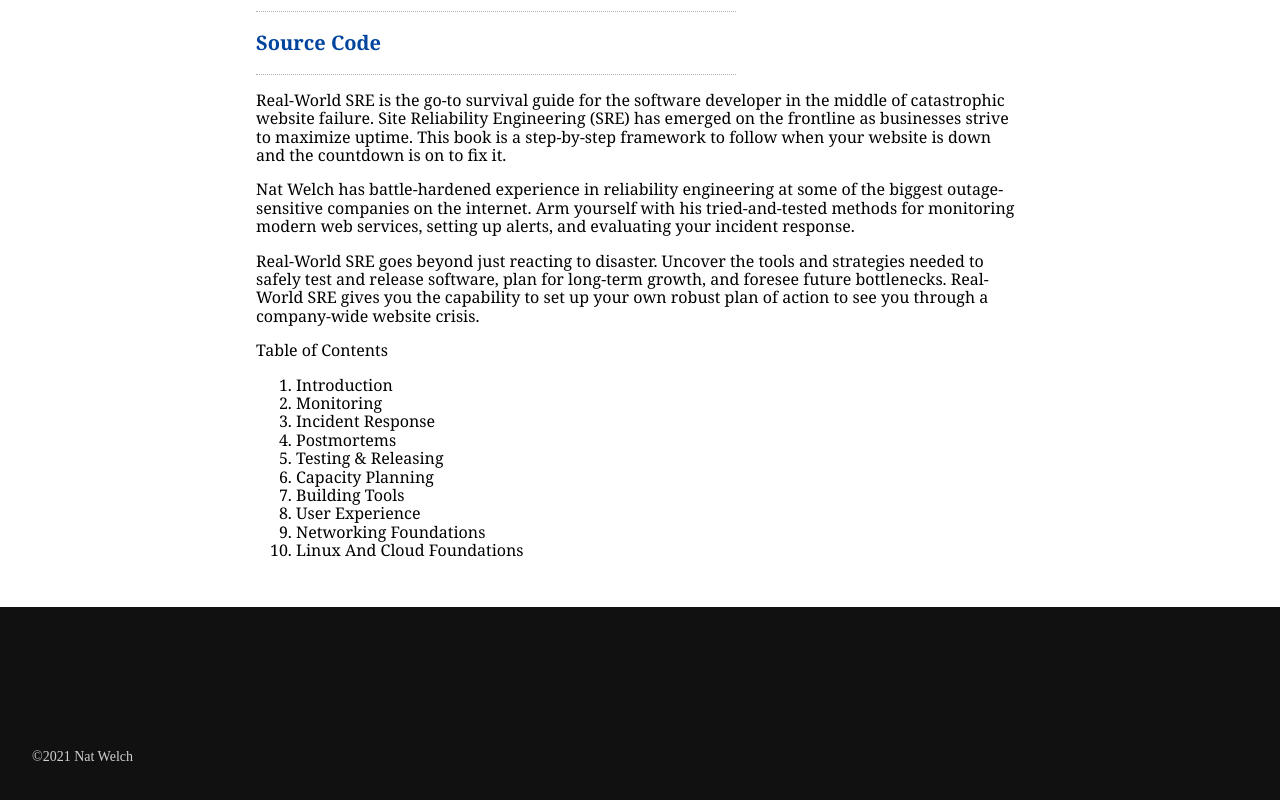
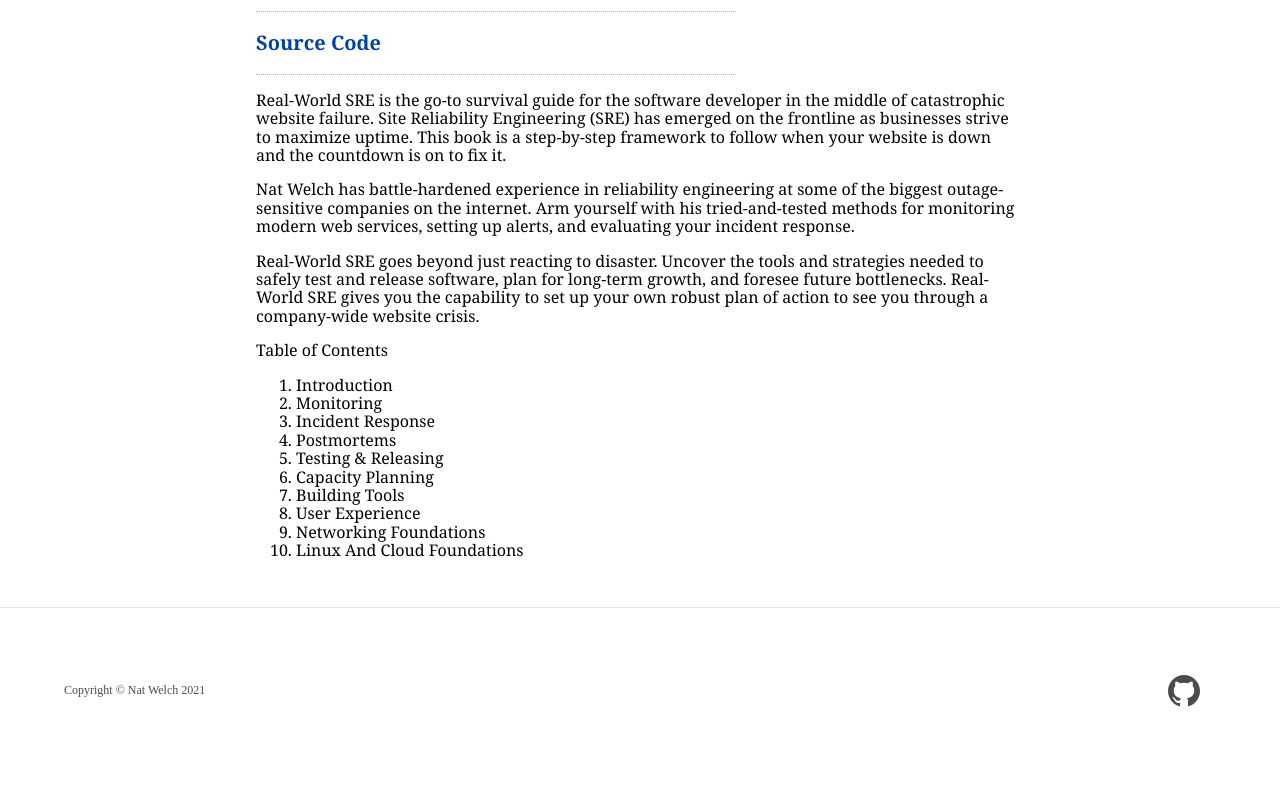
Before and after one commit to icco/realworldsre.com, a Next.js app: page / in a window 1280 px wide. Shown: the part 658-1458 px from the top of the page. After the commit the page ends 1436 px from the top, so only its background shows below. Built offline with nearby package versions, Linux system fonts and the light colour scheme.

Commit message:
better footer

```diff
--- a/components/Layout.tsx
+++ b/components/Layout.tsx
@@ -16,11 +16,26 @@
 
     {children}
 
-    <footer className="bg-near-black white-80 pv5 pv6-l ph4">
-      <p className="f6">
-        <span className="dib mr4 mr5-ns">©2021 Nat Welch</span>
+
+  <footer className="pa4 pa5-l black-70 bt b--black-10">
+  <div className="dt dt--fixed w-100" >
+    <div className="dn dtc-ns v-mid">
+      <p className="f7 black-70 dib pr3 mb3">
+      Copyright © Nat Welch 2021
       </p>
-    </footer>
+    </div>
+    <div className="db dtc-ns black-70 tc tr-ns v-mid">
+      <a href="https://github.com/icco/realworldsre.com" className="link dim dib mr3 black-70">
+<svg  className="db w2 h2" x="0px" y="0px" viewBox="0 0 16 16"  xmlns="http://www.w3.org/2000/svg" fill="currentColor" fill-rule="evenodd" clip-rule="evenodd" stroke-linejoin="round" stroke-miterlimit="1.414"><path d="M8 0C3.58 0 0 3.582 0 8c0 3.535 2.292 6.533 5.47 7.59.4.075.547-.172.547-.385 0-.19-.007-.693-.01-1.36-2.226.483-2.695-1.073-2.695-1.073-.364-.924-.89-1.17-.89-1.17-.725-.496.056-.486.056-.486.803.056 1.225.824 1.225.824.714 1.223 1.873.87 2.33.665.072-.517.278-.87.507-1.07-1.777-.2-3.644-.888-3.644-3.953 0-.873.31-1.587.823-2.147-.083-.202-.358-1.015.077-2.117 0 0 .672-.215 2.2.82.638-.178 1.323-.266 2.003-.27.68.004 1.364.092 2.003.27 1.527-1.035 2.198-.82 2.198-.82.437 1.102.163 1.915.08 2.117.513.56.823 1.274.823 2.147 0 3.073-1.87 3.75-3.653 3.947.287.246.543.735.543 1.48 0 1.07-.01 1.933-.01 2.195 0 .215.144.463.55.385C13.71 14.53 16 11.534 16 8c0-4.418-3.582-8-8-8"></path></svg>
+      </a>
+    </div>
+  </div>
+  <div className="db dn-ns">
+    <p className="f7 black-70 mt4 tc">
+      Copyright © Nat Welch 2021
+    </p>
+  </div>
+</footer>
   </div>
 );
 
```
